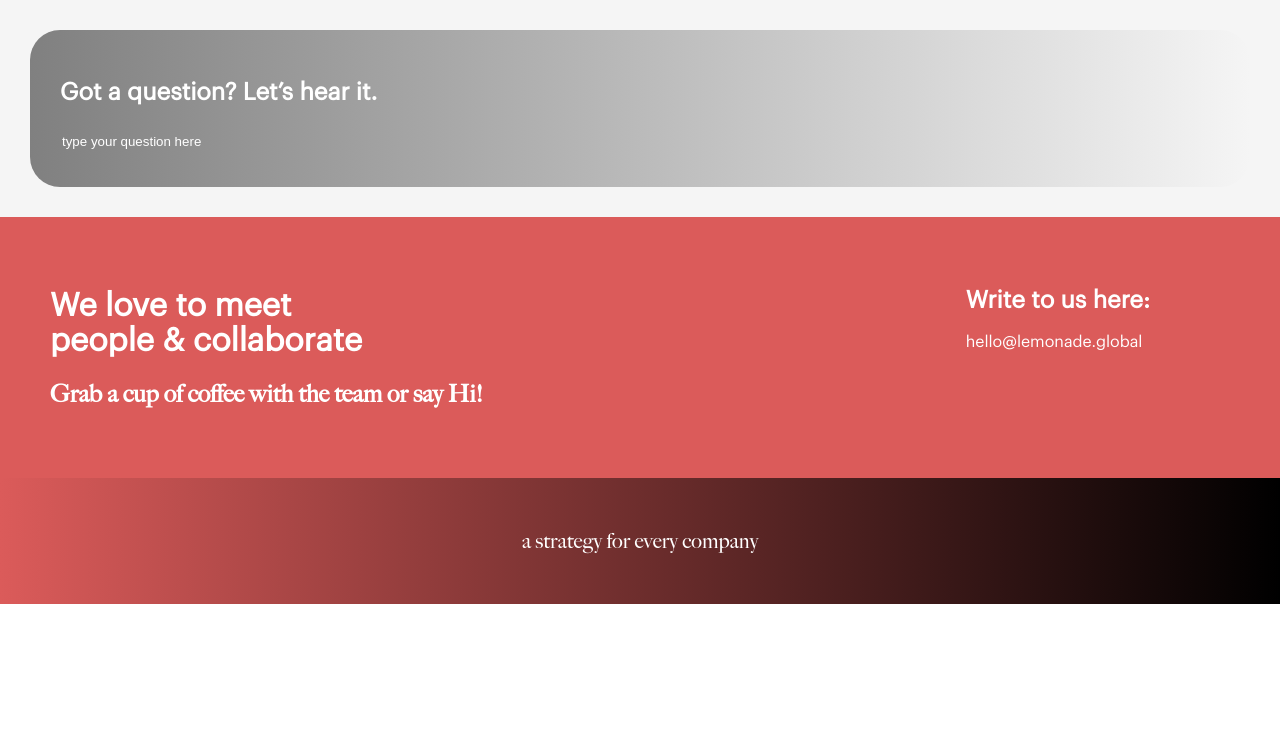
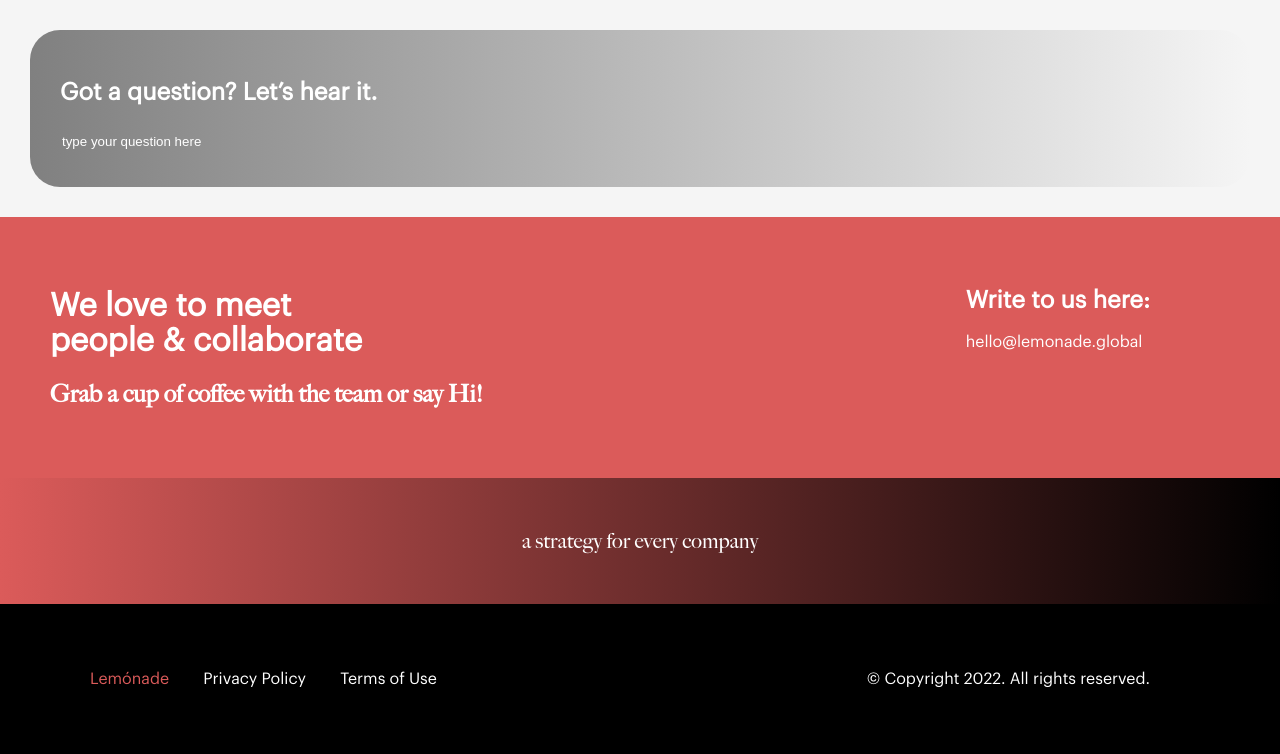
Before and after one commit to vigneshrajkumar/lemonade-site, a plain HTML site: page index.html in a window 1280 px wide. Shown: the part 3987-4741 px from the top of the page. Before the commit the page ends 4591 px from the top, so only its background shows below. Drawn offline with Linux system fonts and the light colour scheme.

Commit message:
New Footer
* new footer
* font adjustments

```diff
--- a/index.html
+++ b/index.html
@@ -5,7 +5,7 @@
     <meta http-equiv="X-UA-Compatible" content="IE=edge" />
     <meta name="viewport" content="width=device-width, initial-scale=1.0" />
     <link rel="stylesheet" href="styles.css" />
-    <title>Lemonade</title>
+    <title>Lemónade</title>
   </head>
   <body>
     <!-- page a -->
@@ -295,5 +295,23 @@
       </div>
     </div>
     <!-- page h end -->
+
+    <!-- page k  -->
+    <div id="page-k">
+      <div class="post-footer">
+        <div class="left">
+          <ul>
+            <li class="cl-red">Lemónade</li>
+            <li>Privacy Policy</li>
+            <li>Terms of Use</li>
+          </ul>
+        </div>
+
+        <div class="right">
+          <p>© Copyright 2022. All rights reserved.</p>
+        </div>
+      </div>
+    </div>
+    <!-- page k end -->
   </body>
 </html>
--- a/styles.css
+++ b/styles.css
@@ -146,13 +146,9 @@ body {
   padding: 10px;
 }
 
-/* #page-f .left {
-  flex: 2 1 0;
+#page-f .faq-box p {
+  font-size: 1em;
 }
-
-#page-f .right {
-  flex: 1 1 0;
-} */
 
 #page-f .contact {
   padding: 30px;
@@ -317,6 +313,29 @@ body {
   font-size: 2.2em;
 }
 
+/* page k */
+
+#page-k {
+  font-family: "graphik";
+  background-color: black;
+  color: white;
+  padding: 50px;
+}
+
+#page-k .post-footer {
+  display: flex;
+  justify-content: space-between;
+}
+
+#page-k li {
+  display: inline-block;
+  margin-right: 30px;
+}
+
+#page-k .right {
+  margin-right: 80px;
+}
+
 /* util */
 .center {
   text-align: center;
```
Also changed, not shown: Lemónade.png (added), images/page-d-banner.jpg.
